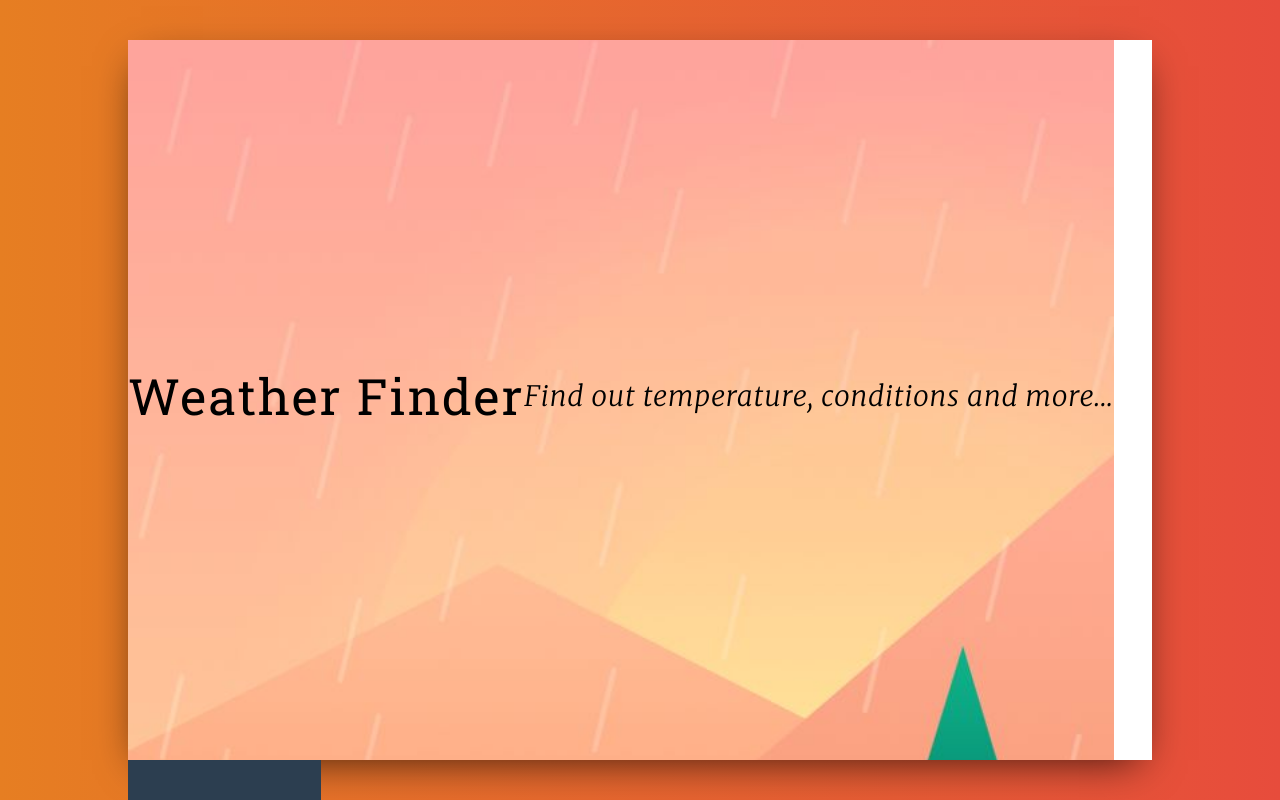
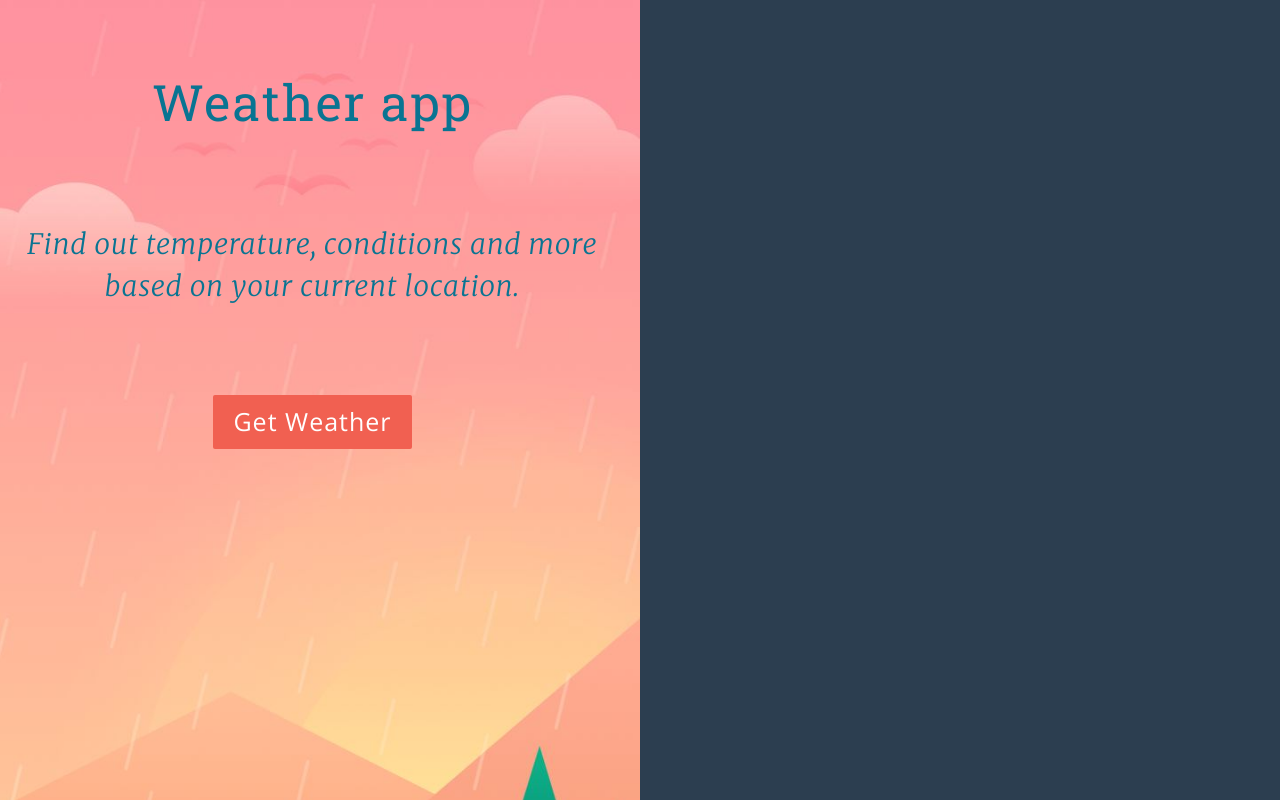
Before and after one commit to GoranAviani/react-weather-app, a React (Create React App) app: page / in a window 1280 px wide. Shown: the top 800 px of the page. Built offline with nearby package versions, Linux system fonts and the light colour scheme.

Commit message:
css redone

```diff
--- a/src/App.css
+++ b/src/App.css
@@ -8,20 +8,14 @@ body {
 }
 
 
-.title{
-    margin-top: 50px;
+.title-container {
+  padding-top: 70px;
+  padding-bottom: 30px;
+  width: 50%;
+  height: 100vh;
+  background: url("images/bg.jpg");
+  background-size: cover;
 
-}
-
-.results{
-    margin-top: 50px;
-}
-
-
-.title-container {
-  height: 90vh;
-  background: url("images/bg.jpg") center center no-repeat;
-  background-size: cover;
 
   align-items: center;
   justify-content: center;
@@ -29,8 +23,39 @@ body {
   color: #097492;
 }
 
+
+.weather-container {
+  width: 50%;
+  background-color: #2c3e50;
+  height: 100vh;
+  padding-top: 100px;
+  padding-left: 30px;
+  padding-right: 30px;
+}
+
+.title-container_title {
+    width: 100%;
+  font-size: 50px;
+  letter-spacing: 2px;
+  line-height: 1.3;
+  font-family: 'Roboto Slab', serif;
+}
+
+
+.title-container_subtitle {
+  padding-top: 80px;
+  padding-bottom: 80px;
+  padding-left: 20px;
+  padding-right: 20px;
+  font-style: italic;
+  font-weight: 100;
+  letter-spacing: 1px;
+  line-height: 1.5;
+  font-family: "Merriweather", serif;
+}
+
 .weather_info {
-
+  color: #ffffff;
   font-size: 20px;
   font-weight: 200;
   letter-spacing: 2px;
@@ -44,94 +69,6 @@ body {
 }
 
 
-
-
-
-
-
-
-
-
-
-
-
-
-body {
-  font-family: "Open Sans", serif;
-}
-
-.wrapper {
-  background: linear-gradient(to right, #e67e22, #e74c3c);
-  height: 100vh;
-  display: flex;
-  justify-content: center;
-  align-items: center;
-}
-
-.main {
-  height: 90vh;
-  background: #fff;
-  box-shadow: 0px 13px 40px -13px rgba(0,0,0,0.75);
-  width: 80%;
-  margin: 0 auto;
-}
-
-.title-container {
-  height: 90vh;
-
-  background-size: cover;
-  display: flex;
-  align-items: center;
-  justify-content: center;
-  text-align: center;
-  color: #000;
-}
-
-.title-container__title {
-  font-size: 50px;
-  letter-spacing: 2px;
-  line-height: 1.3;
-  font-family: 'Roboto Slab', serif;
-}
-
-.title-container__subtitle {
-  font-style: italic;
-  font-weight: 100;
-  letter-spacing: 1px;
-  line-height: 1.5;
-  font-family: "Merriweather", serif;
-}
-
-.form-container {
-  background-color: #2c3e50;
-  height: 90vh;
-  padding-top: 100px;
-  padding-left: 50px;
-}
-
-input[type="text"] {
-  background-color: transparent;
-  border: 0;
-  border-bottom: solid 1px #f16051;
-  width: 30%;
-  padding-bottom: 4px;
-  color: #fff !important;
-  font-weight: lighter;
-  letter-spacing: 2px;
-  margin-bottom: 30px;
-  margin-right: 20px;
-  font-size: 20px;
-}
-
-input[type="text"] {
-    outline: none;
-}
-
-input:-webkit-autofill {
-    -webkit-box-shadow: 0 0 0 30px #2c3e50 inset;
-    -webkit-text-fill-color: #fff !important;
-}
-
 button {
   border: 0;
   padding: 8px 20px;
@@ -139,43 +76,9 @@ button {
   border-radius: 2px;
   font-weight: lighter;
   letter-spacing: 1px;
-  font-size: 15px;
+  font-size: 25px;
   cursor: pointer;
   background-color: #f16051;
   color: #fff;
   font-weight: 100;
 }
-
-button:active {
-  outline: none;
-}
-
-.weather__info {
-  width: 60%;
-  font-size: 20px;
-  font-weight: 200;
-  letter-spacing: 2px;
-}
-
-.weather__key {
-  color: #f16051;
-  border-bottom: solid 2px rgba(255,255,255,0.06);
-  padding: 20px 0 20px 0;
-  font-weight: 400;
-}
-
-.weather__key:last-child {
-  border: 0;
-}
-
-.weather__value {
-  color: #fff;
-  font-weight: 200;
-}
-
-.weather__error {
-  color: #f16051;
-  font-size: 20px;
-  letter-spacing: 1px;
-  font-weight: 200;
-}
--- a/src/App.js
+++ b/src/App.js
@@ -53,16 +53,16 @@ class App extends Component{
     render()
     {
         return(
-            <div>
-        <div className="wrapper">
-          <div className="main">
-            <div className="container">
-              <div className="row">
-                <div className="col-xs-5 title-container">
+    <div>
+
+
+            <div className="row">
+                <div className="title-container">
                   <Titles />
+                  <Form getLocation={this.getLocation}/>
                 </div>
-                <div className="col-xs-7 form-container">
-                  <Form getLocation={this.getLocation}/>
+                <div className="weather-container">
+
                 <Weather
                 weatherTemperature={this.state.weatherTemperature}
                 weatherCity={this.state.weatherCity}
@@ -78,9 +78,9 @@ class App extends Component{
                 </div>
               </div>
             </div>
-          </div>
-        </div>
-</div>
+
+
+
 
 
         );
--- a/src/components/Titles.js
+++ b/src/components/Titles.js
@@ -3,9 +3,9 @@ import React, {Component} from "react";
 class Titles extends Component {
     render(){
         return(
-            <div className="title-container">
-                <h1 className="title-container__title">Weather Finder</h1>
-                <h3 className="title-container__subtitle">Find out temperature, conditions and more...</h3>
+            <div>
+                <h1 className="title-container_title">Weather app</h1>
+                <h3 className="title-container_subtitle">Find out temperature, conditions and more based on your current location.</h3>
 
             </div>
 
```
